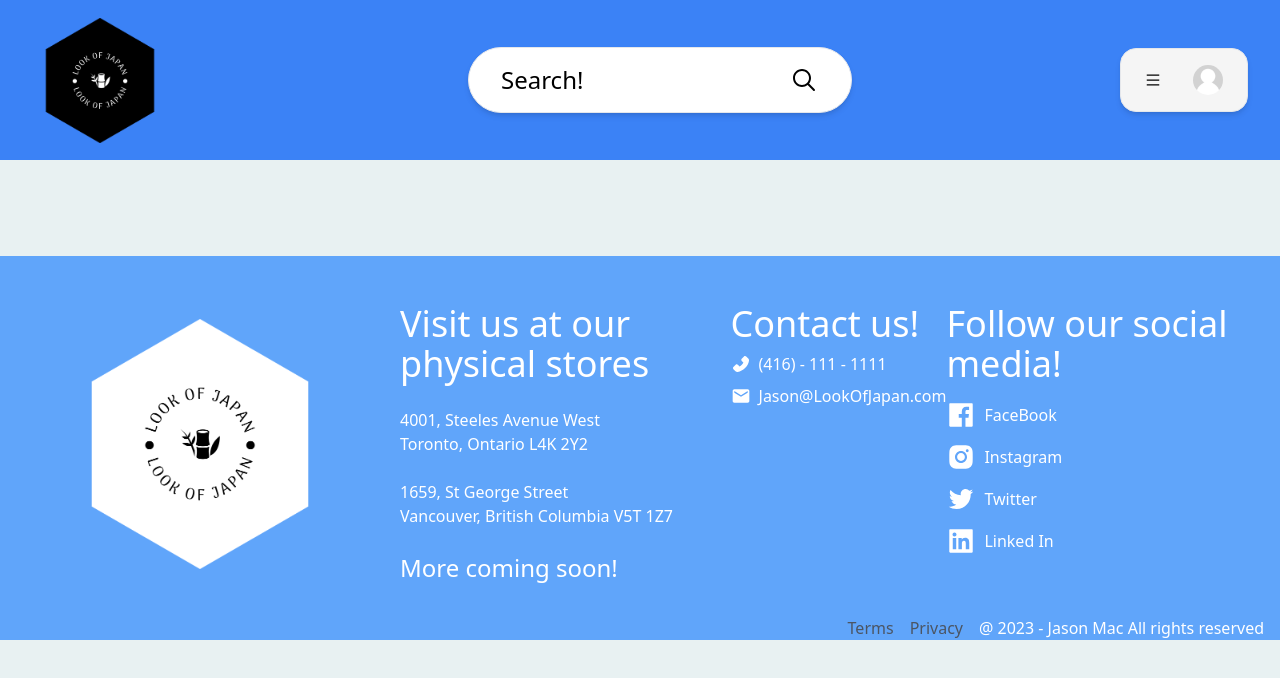
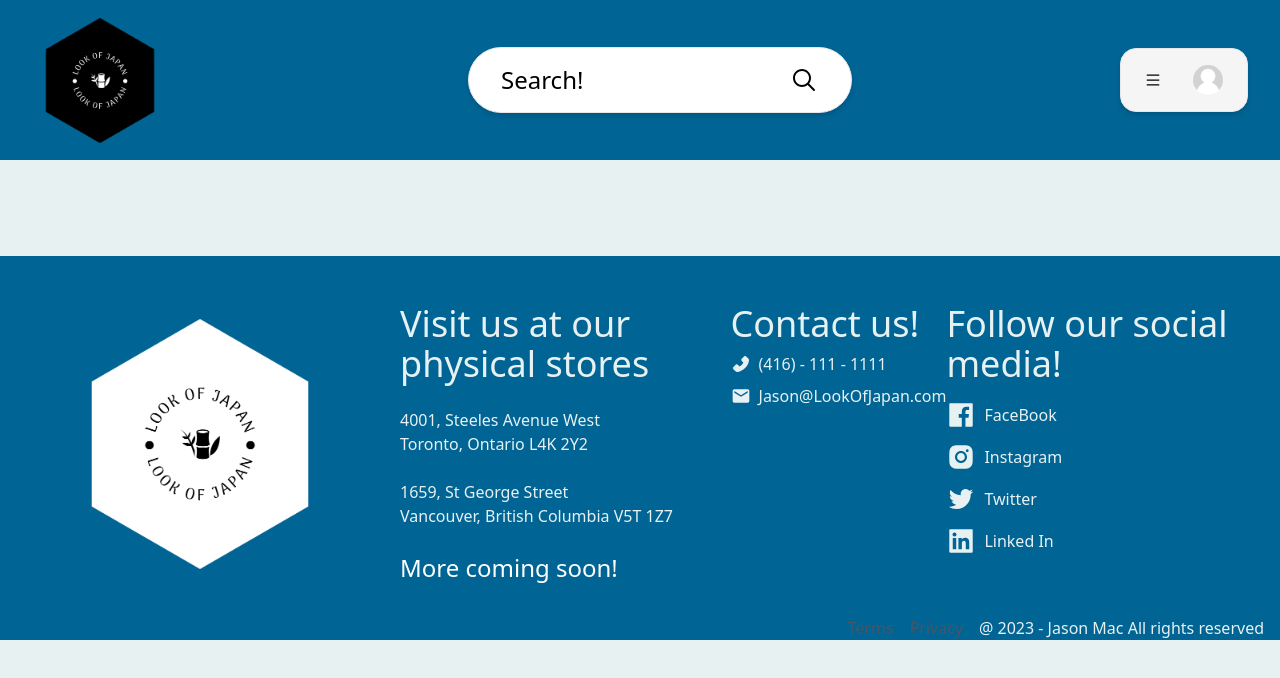
Before and after one commit to JasonMac123/market-place, a Next.js app: page / in a window 1280 px wide. Shown: the top 678 px of the page. Built offline with nearby package versions, Linux system fonts and the light colour scheme; no server answers.

Commit message:
Updates footer and navbar with new colour scheme

```diff
--- a/app/components/footer/Footer.tsx
+++ b/app/components/footer/Footer.tsx
@@ -14,7 +14,7 @@ import { MdEmail } from "react-icons/md";
 
 const Footer = () => {
   return (
-    <div className="w-full h-88 bg-blue-400 flex flex-col pt-12 justify-around text-white">
+    <div className="w-full h-88 bg-lapis flex flex-col pt-12 justify-around text-alice">
       <div className="flex justify-around pb-8">
         <div className="flex">
           <Logo alt />
--- a/app/components/navbar/NavBar.tsx
+++ b/app/components/navbar/NavBar.tsx
@@ -12,7 +12,7 @@ const NavBar = () => {
   const [user, loading, error] = useAuthState(auth);
 
   return (
-    <div className="fixed z-20 flex justify-between items-center bg-blue-500 w-full h-[20vh]">
+    <div className="fixed z-20 flex justify-between items-center bg-lapis w-full h-[20vh]">
       <Logo />
       <SearchBar />
       <UserMenu />
```
